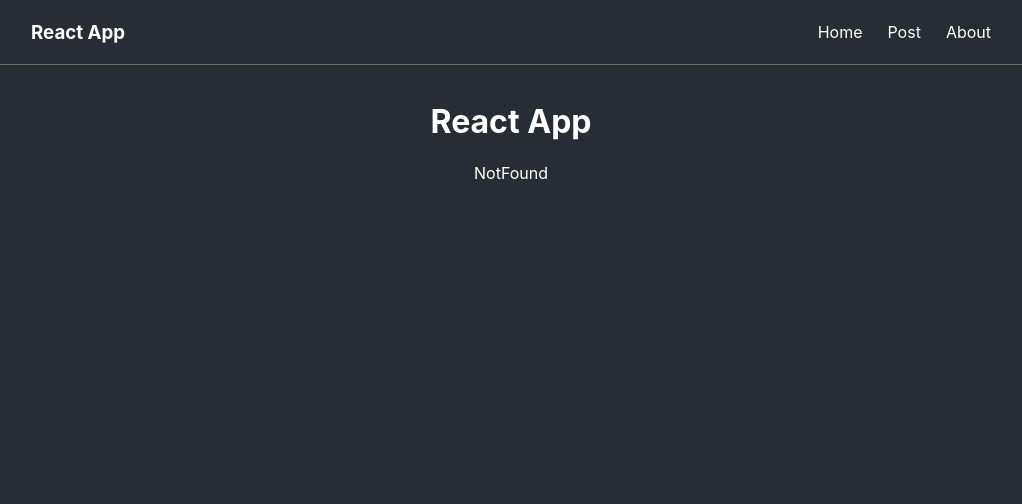
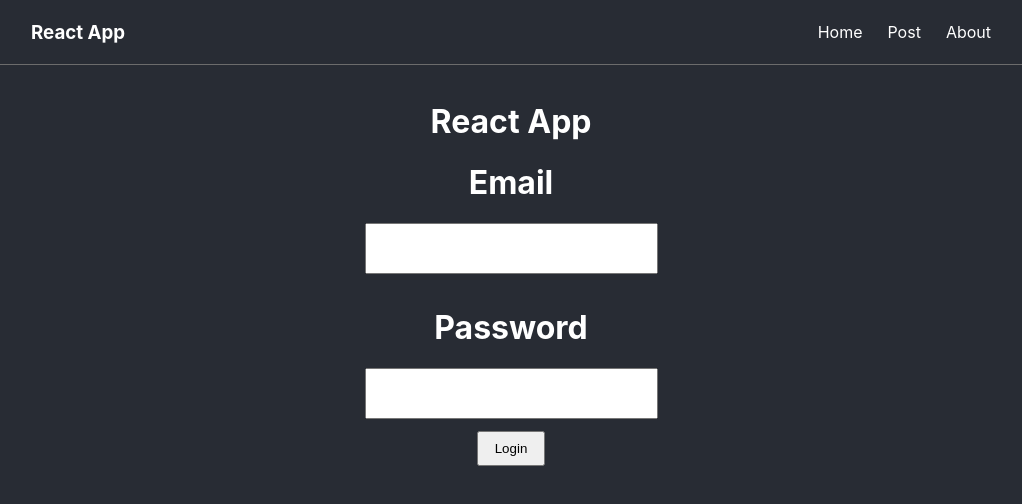
Before and after one commit to rafibauu/Tutorial-React, a React (Create React App) app: page /login in a window 1280 px wide. Shown: the top 504 px of the page, without its empty margins (129-1151 px from the left). Built offline with nearby package versions, Linux system fonts and the light colour scheme.

Commit message:
episode 21

```diff
--- a/src/App.js
+++ b/src/App.js
@@ -4,6 +4,7 @@ import { BrowserRouter as Router, Switch, Route } from 'react-router-dom';
 import Topbar from './components/widgets/Topbar';
 import Main from './components/widgets/Main';
 
+import Login from './pages/Login';
 import Home from './pages/Home';
 import About from './pages/About';
 import Post from './pages/Post';
@@ -19,6 +20,7 @@ function App() {
           <h1>React App</h1>
           <Switch>
             <Route exact path="/" component={Home} />
+            <Route exact path="/login" component={Login} />
             <Route exact path="/about" component={About} />
             <Route exact path="/post/:slug/:id" component={Post} />
             <Route>
--- /dev/null
+++ b/src/pages/Login/index.js
@@ -0,0 +1,57 @@
+import React, { Component } from 'react'
+import styles from './index.module.css'
+
+export class Login extends Component {
+  state = {
+    email: '',
+    password: ''
+  }
+
+  handleFormOnChange = (event) => {
+    const { value, name } = event.target
+    this.setState({ [name]: value })
+  }
+
+  handleFormOnSubmit = (event) => {
+    event.preventDefault()
+    const { email, password } = this.state
+    console.log({ email, password })
+  }
+
+  render() {
+    console.log('Render')
+    return (
+      <div>
+        <form onSubmit={this.handleFormOnSubmit}>
+          <div>
+            <h1>Email</h1>
+            <input
+              type="text"
+              name="email"
+              id="email"
+              className={styles.input}
+              value={this.state.email}
+              onChange={this.handleFormOnChange}
+            />
+          </div>
+          <div>
+            <h1>Password</h1>
+            <input
+              type="password"
+              name="password"
+              id="password"
+              className={styles.input}
+              value={this.state.password}
+              onChange={this.handleFormOnChange}
+            />
+          </div>
+          <button type="submit" className={styles.button}>
+            Login
+          </button>
+        </form>
+      </div>
+    )
+  }
+}
+
+export default Login
--- /dev/null
+++ b/src/pages/Login/index.module.css
@@ -0,0 +1,9 @@
+.input {
+  padding: 12px;
+  font-size: 20px;
+  margin-bottom: 12px;
+}
+
+.button {
+  padding: 8px 16px;
+}
```
